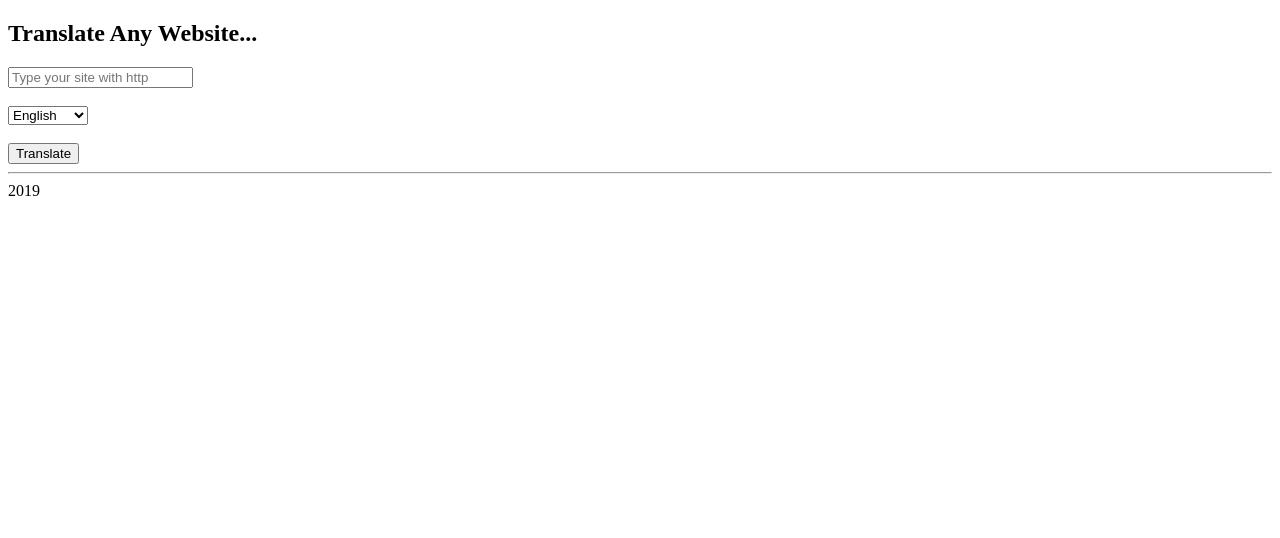
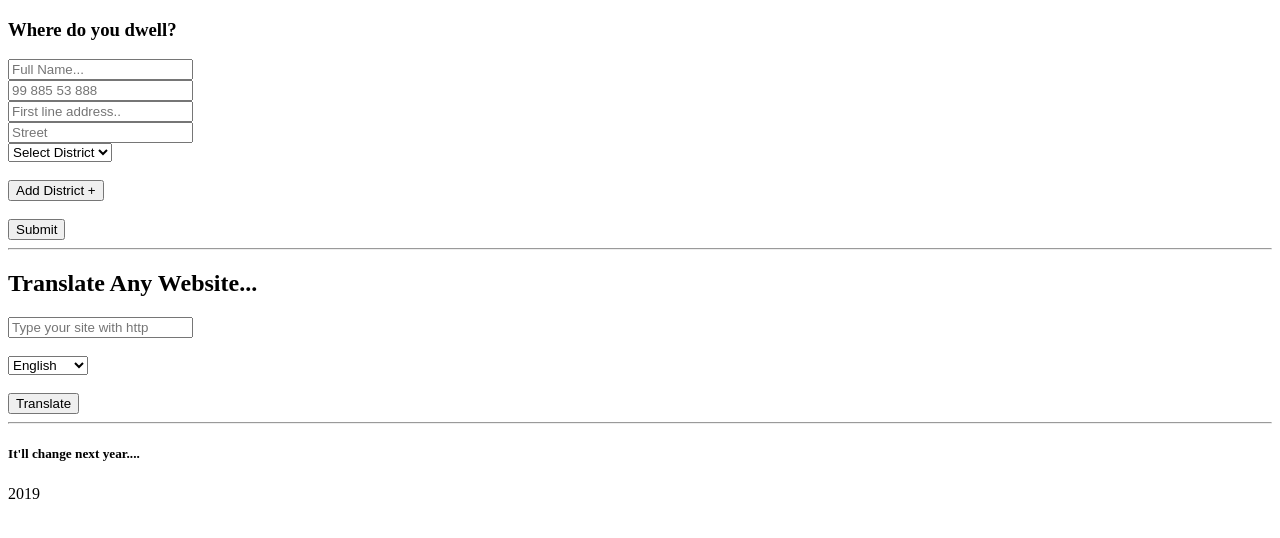
Before and after one commit to aks84/jsprac, a plain HTML site: page index.html in a window 1280 px wide. Drawn offline with Linux system fonts and the light colour scheme.

Commit message:
added add city to city list

```diff
--- a/index.html
+++ b/index.html
@@ -8,6 +8,32 @@
 </head>
 <body>
 
+<!-- append location to the list -->
+<h3>Where do you dwell?</h3>
+<form name="appendForm">
+    <input type="text" name="fullName" placeholder="Full Name..."> <br>
+    <input type="phone" name="phone" placeholder="99 885 53 888"> <br>
+    <input type="text" name="firstLine" placeholder="First line address.."><br>
+    <input type="text" name="street" placeholder="Street"> <br>
+    <select name="city" id="stateCity">
+        <option value="null" selected>Select District</option>
+        <option value="Ambala">Ambala</option>
+        <option value="Bhiwani">Bhiwani</option>
+        <option value="Charkhi Dadri">Charkhi Dadri</option>
+        <option value="Faridabad">Faridabad</option>
+        <option value="Fatehabad">Fatehabad</option>
+        <option value="Gurugram">Gurugram</option>
+        <option value="Hisar">Hisar</option>
+        <option value="Jhajjar">Jhajjar</option>
+        <option value="Jind">Jind</option>
+        <option value="Kaithal">Kaithal</option>
+    </select><br><br>
+    <button type="button" id="addBtn" onclick="addCity()">Add District +</button><br><br>
+    <button type="button">Submit</button>
+
+</form>
+
+<hr>
 <h2>Translate Any Website...</h2>
 
 <form name="transForm">
@@ -28,6 +54,7 @@
 
 </form>
 <hr>
+<h5>It'll change next year....</h5>
 <div id="copyright">
 
     </div>
@@ -39,6 +66,8 @@ function dynYear(){
     var getYear = date.getFullYear();
     document.querySelector("#copyright").innerHTML=getYear;
   }dynYear();
+
+
 
 // Translate website in local languages
 // http://www.microsofttranslator.com/bv.aspx?from=en&to=hi&a=websjyoti.com
@@ -67,11 +96,31 @@ function translateSite()
 
 
 
-// add location to the option > selection list
+// add  new location to the select > option list
+
+function addCity(){
+    // onclick get city name
+    var cityName = prompt("Type your city name and press ok.");
+
+    // get the city list
+    var myList = document.querySelector("#stateCity");
+    // apped the city to the list
+    if(cityName){
+        var createOption = document.createElement('option');
+        var newOption = myList.appendChild(createOption);
+        newOption.innerText=cityName;
+    }
+
+}
 
 // marquee type head > title
 
+var pageTitle = document.title = "Google will run this JS and show the title in the search results!";
+
+
 // timeout inbuilt function, implement it in a lownload page and then redirect to the same download page again
+
+
 
 
 </script>
```
Also changed, not shown: test.html (added, +18 -0 lines).
